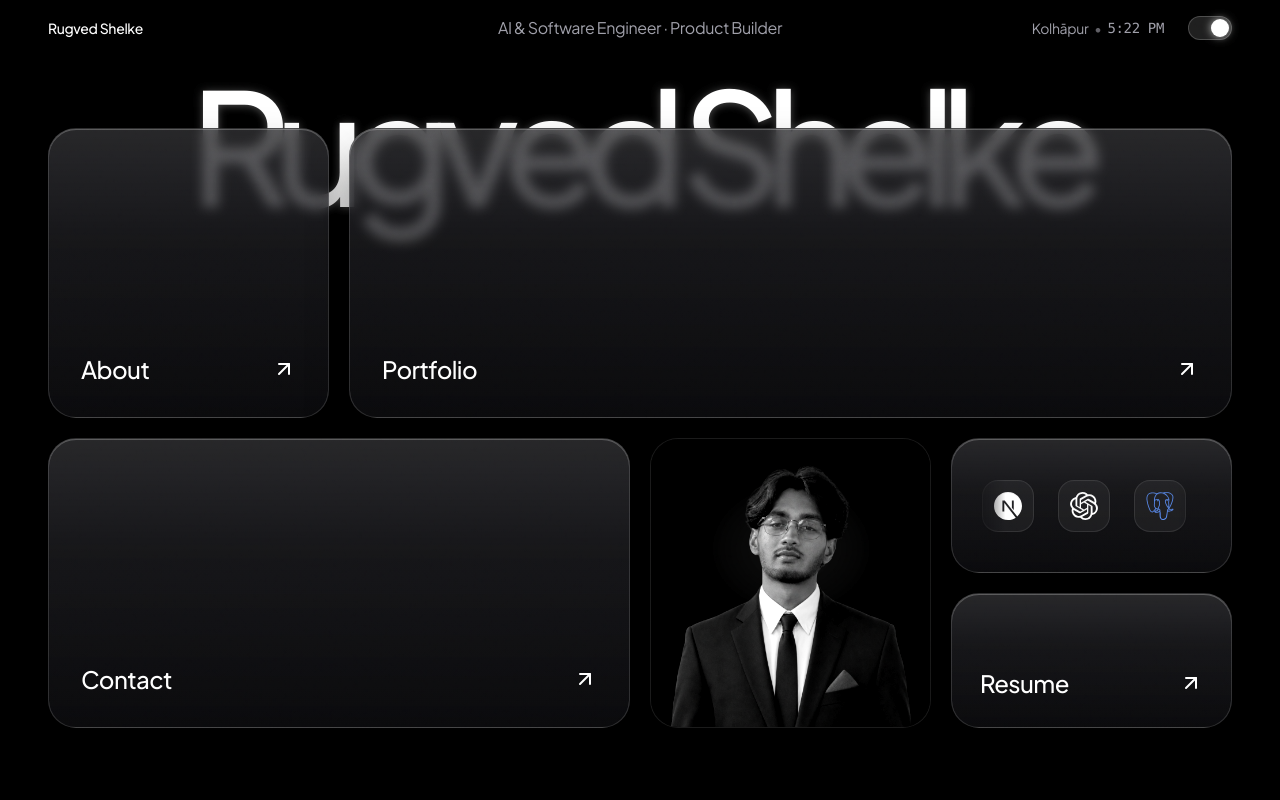
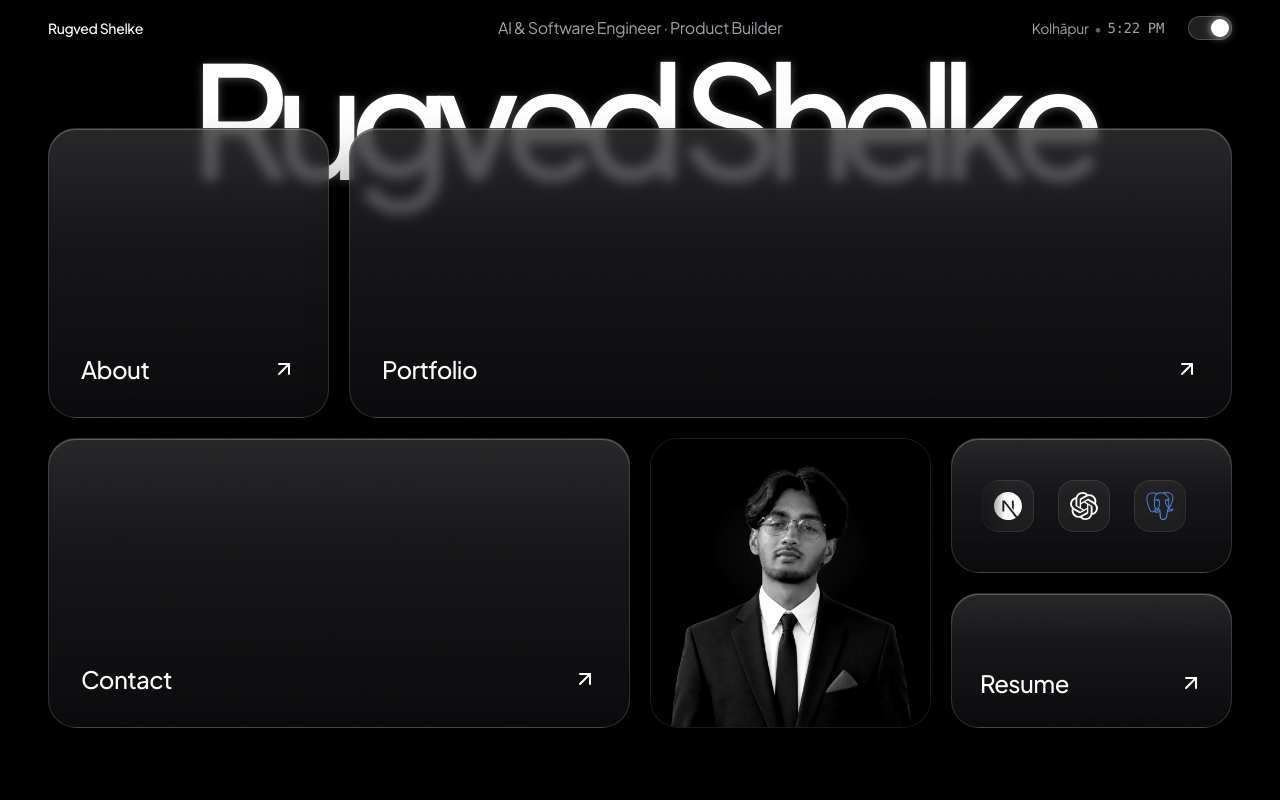
Before and after one commit to xlord101/rugved_shelke_portfolio, a Next.js app: page / in a window 1280 px wide. Shown: the top 800 px of the page. Built offline with nearby package versions, Linux system fonts and the light colour scheme.

Commit message:
Enlarge StickerDump logo and preserve glassmorphism backdrop layering behind cards

```diff
--- a/src/components/home/HeroTitleMorph.tsx
+++ b/src/components/home/HeroTitleMorph.tsx
@@ -11,18 +11,14 @@
 
 export function HeroTitleMorph({ title, isStickerDump = false }: HeroTitleMorphProps) {
   return (
-    <div
-      className={`relative w-full flex justify-center items-center pointer-events-none select-none pt-0 sm:pt-1 pb-0 h-[85px] sm:h-[120px] md:h-[155px] lg:h-[180px] overflow-visible ${
-        isStickerDump ? "z-20" : "z-0"
-      }`}
-    >
+    <div className="relative w-full flex justify-center items-start pointer-events-none select-none z-0 pt-0 sm:pt-1 pb-0 h-[85px] sm:h-[120px] md:h-[155px] lg:h-[180px] overflow-visible">
       {isStickerDump ? (
         <div
           key="stickerdump-hero-logo"
-          className="relative flex items-center justify-center translate-y-2.5 sm:translate-y-3.5 md:translate-y-4"
+          className="relative flex items-center justify-center pt-2 sm:pt-3 md:pt-4"
         >
-          <div className="animate-sticker-pop flex items-center justify-center filter drop-shadow-[0_16px_36px_rgba(0,0,0,0.65)] dark:drop-shadow-[0_16px_36px_rgba(0,0,0,0.9)]">
-            <div className="relative w-[280px] sm:w-[380px] md:w-[460px] lg:w-[500px] h-[95px] sm:h-[125px] md:h-[155px] lg:h-[170px]">
+          <div className="animate-sticker-pop flex items-center justify-center filter drop-shadow-[0_12px_32px_rgba(0,0,0,0.3)] dark:drop-shadow-[0_12px_32px_rgba(255,255,255,0.15)]">
+            <div className="relative w-[360px] sm:w-[520px] md:w-[680px] lg:w-[820px] xl:w-[900px] h-[120px] sm:h-[175px] md:h-[230px] lg:h-[275px] xl:h-[300px]">
               <Image
                 src="/images/stickerdump/stickerdump-logo.png"
                 alt="StickerDump.exe"
```
